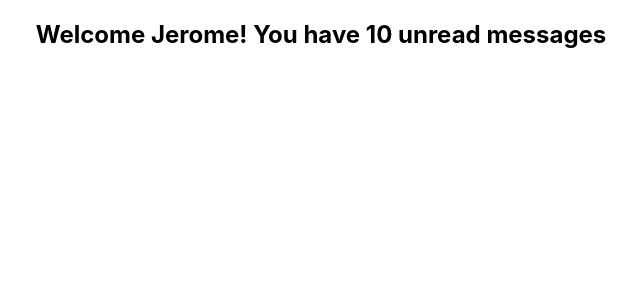
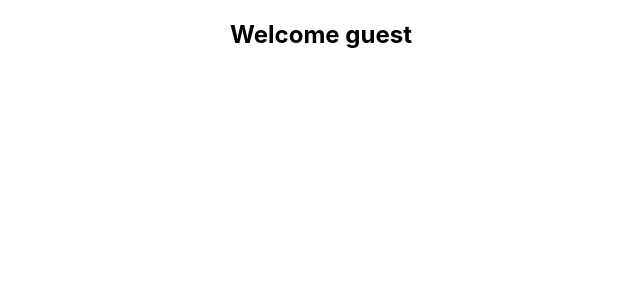
Before and after one commit to JeromeCheon/react-hooks-context-starter, a React (Create React App) app: page / in a window 1280 px wide. Shown: the top 300 px of the page, without its empty margins (319-959 px from the left). Built offline with nearby package versions, Linux system fonts and the light colour scheme.

Commit message:
Update Greet with more props to check log in/out

```diff
--- a/src/App.tsx
+++ b/src/App.tsx
@@ -12,7 +12,7 @@ function App() {
     // 	<UpdateButton op={'-'} />
     // </CountProvider>
     <div className='App'>
-      <Greet name='Jerome' />
+      <Greet name='Jerome' messageCount={10} isLoggedIn={false} />
     </div>
   );
 }
--- a/src/Components/Greet.tsx
+++ b/src/Components/Greet.tsx
@@ -2,12 +2,18 @@
 // interface는 library를 만들 떄 사용하는 것이 좋다고 한다.
 type GreetProps = {
   name: string;
+  messageCount: number;
+  isLoggedIn: boolean;
 };
 
 export const Greet = (props: GreetProps): JSX.Element => {
   return (
     <div>
-      <h2>Welcome {props.name}! You have 10 unread messages</h2>
+      <h2>
+        {props.isLoggedIn
+          ? `Welcome ${props.name}! You have ${props.messageCount} unread messages`
+          : "Welcome guest"}
+      </h2>
     </div>
   );
 };
```
